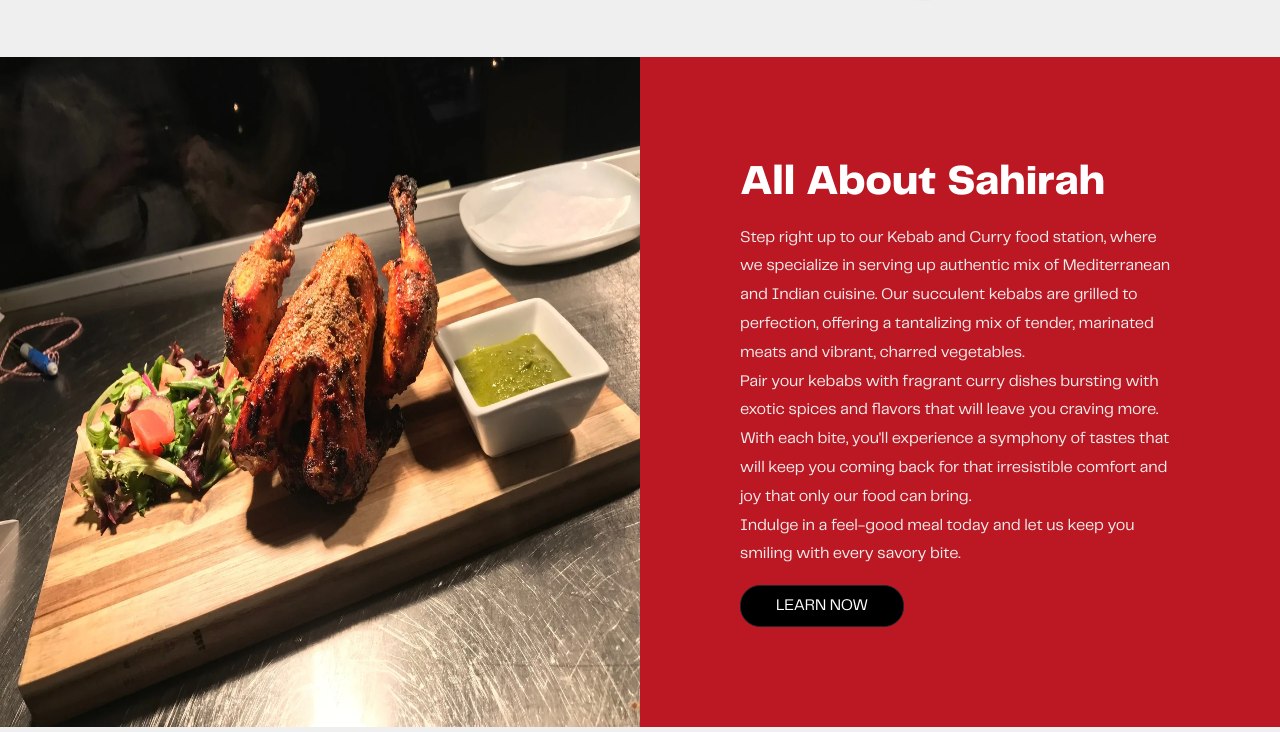
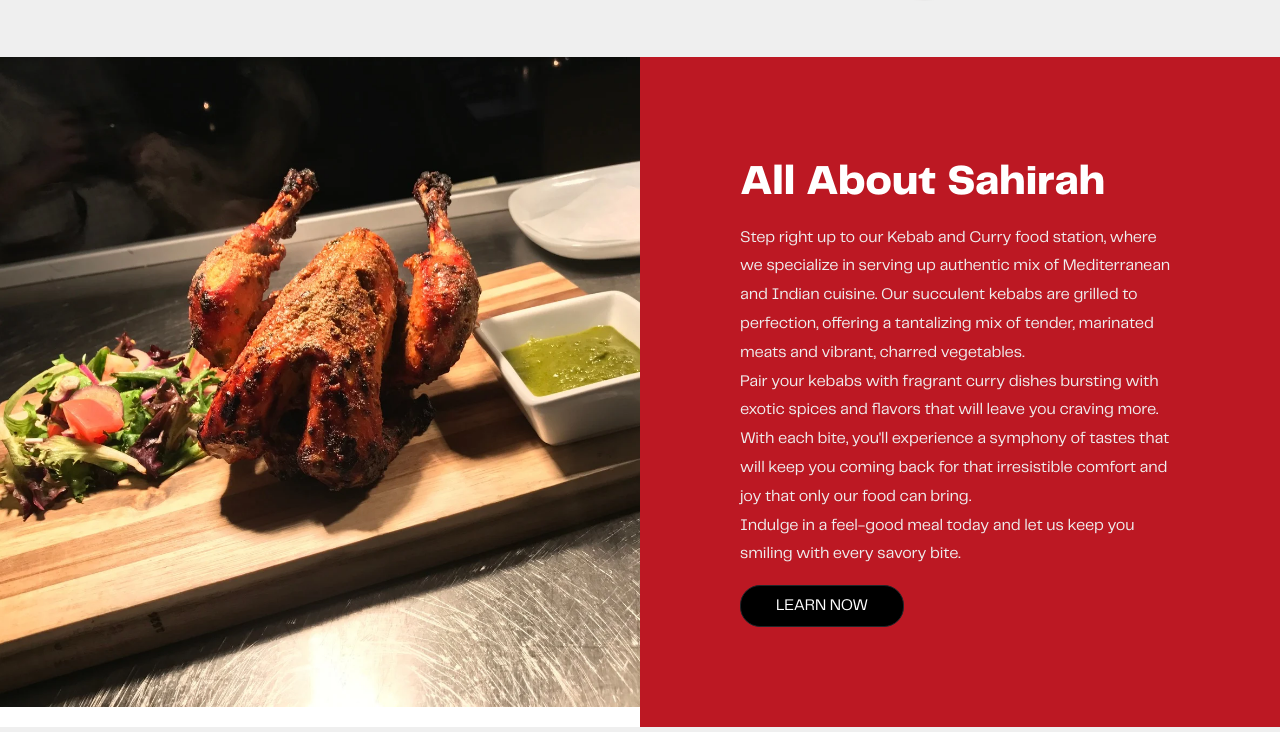
Before and after one commit to rehanshaikh1/sahirakebabandcurry.github.io, a plain HTML site: page index.html in a window 1280 px wide. Shown: the part 628-1360 px from the top of the page. Drawn offline with nearby package versions, Linux system fonts and the light colour scheme; a web font is replaced by a local one.

Commit message:
Update index.html

```diff
--- a/index.html
+++ b/index.html
@@ -206,6 +206,11 @@
         -webkit-text-stroke-width: 0.3px;
         font-weight: 800;
     }
+    .abtimg {
+    max-height: 650px;
+    width: 100%;
+    object-fit: cover;
+}
     /* .offer .item-row{} */
 </style>
 <body>
@@ -259,7 +264,7 @@
     <section class="about overflow-hidden" id="about">
         <div class="row g-0">
             <div class="col-lg-6">
-                <img src="assets/img/about.jpg" class="img-fluid h-100" alt="">
+                <img src="assets/img/about.jpg" class="img-fluid h-100 abtimg" alt="">
             </div>
             <div class="col-lg-6 redsection">
                 <div class="container ">
```
